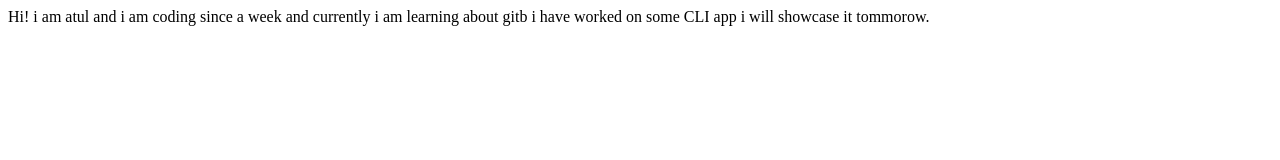
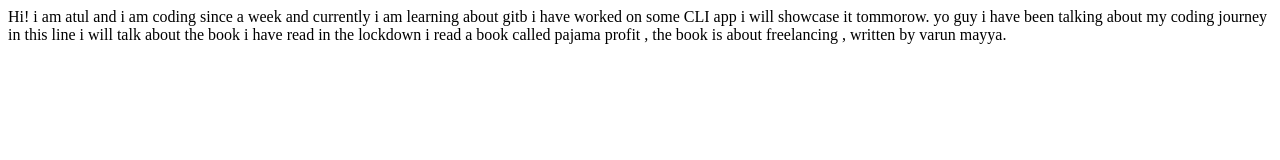
Before and after one commit to atulsubedi/portfolio, a plain HTML site: page index.html in a window 1280 px wide. Drawn offline with Linux system fonts and the light colour scheme.

Commit message:
fix : added something

```diff
--- a/index.html
+++ b/index.html
@@ -13,6 +13,9 @@ and i am coding since a week and currently i am learning about gitb
 i have worked on some CLI app i will showcase it tommorow.
 
 
+yo guy i have been talking about my coding journey in this line i will talk about the book i have read in the lockdown i read a book called pajama profit , the book is about freelancing , written by varun mayya.
+
+
 
 
 
```
